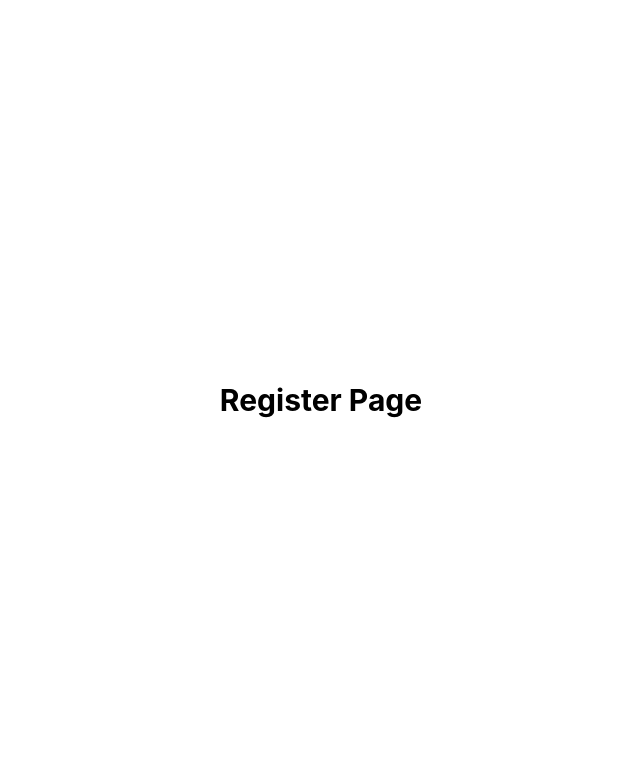
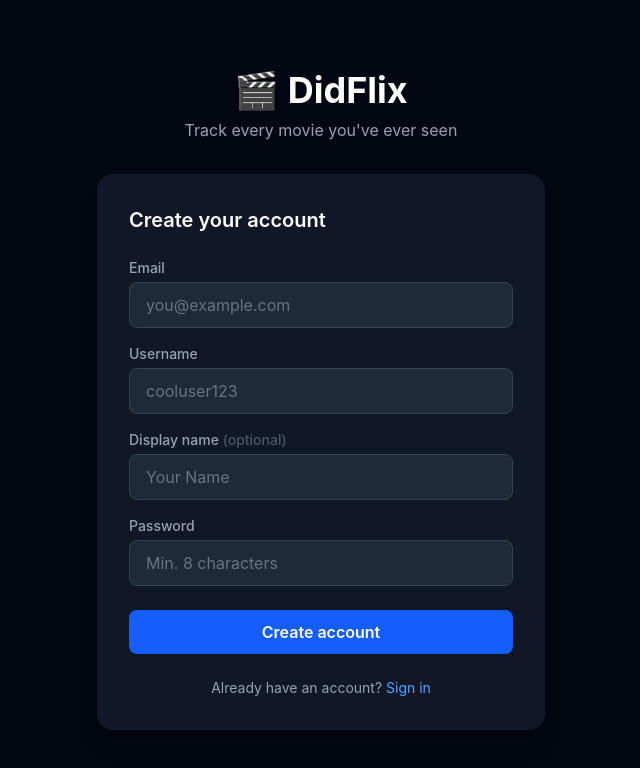
Before and after one commit to didyaroslavik/didflix, a React (Vite) app in the folder frontend/: page /register in a window 1280 px wide. Shown: the top 768 px of the page, without its empty margins (319-959 px from the left). Built offline with nearby package versions, Linux system fonts and the light colour scheme; no server answers.

Commit message:
feat: add login and register pages

```diff
--- a/frontend/src/pages/LoginPage.tsx
+++ b/frontend/src/pages/LoginPage.tsx
@@ -1,7 +1,95 @@
+import { useState } from 'react';
+import { Link, useNavigate } from 'react-router-dom';
+import { useAuth } from '../context/AuthContext';
+
 export default function LoginPage() {
+  const [email, setEmail] = useState('');
+  const [password, setPassword] = useState('');
+  const [error, setError] = useState('');
+  const [loading, setLoading] = useState(false);
+
+  const { login } = useAuth();
+  const navigate = useNavigate();
+
+  const handleSubmit = async (e: React.FormEvent) => {
+    e.preventDefault(); // prevents the browser from reloading the page
+    setError('');
+    setLoading(true);
+
+    try {
+      await login(email, password);
+      navigate('/dashboard');
+    } catch (err: any) { // eslint-disable-line @typescript-eslint/no-explicit-any
+      setError(err.response?.data?.error || 'Something went wrong');
+    } finally {
+      setLoading(false);
+    }
+  };
+
   return (
-    <div className="min-h-screen flex items-center justify-center">
-      <h1 className="text-3xl font-bold">Login Page</h1>
+    <div className="min-h-screen bg-gray-950 flex items-center justify-center px-4">
+      <div className="w-full max-w-md">
+
+        {/* Logo */}
+        <div className="text-center mb-8">
+          <h1 className="text-4xl font-bold text-white">🎬 DidFlix</h1>
+          <p className="text-gray-400 mt-2">Track every movie you've ever seen</p>
+        </div>
+
+        {/* Card */}
+        <div className="bg-gray-900 rounded-2xl p-8 shadow-xl">
+          <h2 className="text-xl font-semibold text-white mb-6">Welcome back</h2>
+
+          {error && (
+            <div className="bg-red-500/10 border border-red-500/50 text-red-400 rounded-lg px-4 py-3 mb-4 text-sm">
+              {error}
+            </div>
+          )}
+
+          <div className="space-y-4">
+            <div>
+              <label className="block text-sm font-medium text-gray-400 mb-1">
+                Email
+              </label>
+              <input
+                type="email"
+                value={email}
+                onChange={e => setEmail(e.target.value)}
+                placeholder="you@example.com"
+                className="w-full bg-gray-800 border border-gray-700 rounded-lg px-4 py-2.5 text-white placeholder-gray-500 focus:outline-none focus:border-blue-500 transition-colors"
+              />
+            </div>
+
+            <div>
+              <label className="block text-sm font-medium text-gray-400 mb-1">
+                Password
+              </label>
+              <input
+                type="password"
+                value={password}
+                onChange={e => setPassword(e.target.value)}
+                placeholder="••••••••"
+                className="w-full bg-gray-800 border border-gray-700 rounded-lg px-4 py-2.5 text-white placeholder-gray-500 focus:outline-none focus:border-blue-500 transition-colors"
+              />
+            </div>
+
+            <button
+              onClick={handleSubmit}
+              disabled={loading}
+              className="w-full bg-blue-600 hover:bg-blue-700 disabled:opacity-50 disabled:cursor-not-allowed text-white font-semibold rounded-lg px-4 py-2.5 transition-colors mt-2"
+            >
+              {loading ? 'Signing in...' : 'Sign in'}
+            </button>
+          </div>
+
+          <p className="text-center text-gray-400 text-sm mt-6">
+            Don't have an account?{' '}
+            <Link to="/register" className="text-blue-400 hover:text-blue-300">
+              Create one
+            </Link>
+          </p>
+        </div>
+      </div>
     </div>
   );
 }
--- a/frontend/src/pages/RegisterPage.tsx
+++ b/frontend/src/pages/RegisterPage.tsx
@@ -1,7 +1,129 @@
+import { useState } from 'react';
+import { Link, useNavigate } from 'react-router-dom';
+import { authApi } from '../api/auth';
+import { useAuth } from '../context/AuthContext';
+
 export default function RegisterPage() {
+  const [email, setEmail] = useState('');
+  const [username, setUsername] = useState('');
+  const [displayName, setDisplayName] = useState('');
+  const [password, setPassword] = useState('');
+  const [error, setError] = useState('');
+  const [loading, setLoading] = useState(false);
+
+  const { setUser } = useAuth();
+  const navigate = useNavigate();
+
+  const handleSubmit = async (e: React.FormEvent) => {
+    e.preventDefault();
+    setError('');
+
+    if (password.length < 8) {
+      setError('Password must be at least 8 characters');
+      return;
+    }
+
+    setLoading(true);
+
+    try {
+      const data = await authApi.register({ email, username, password, displayName });
+      setUser(data.user);
+      navigate('/dashboard');
+    } catch (err: any) { // eslint-disable-line @typescript-eslint/no-explicit-any
+      setError(err.response?.data?.error || 'Something went wrong');
+    } finally {
+      setLoading(false);
+    }
+  };
+
   return (
-    <div className="min-h-screen flex items-center justify-center">
-      <h1 className="text-3xl font-bold">Register Page</h1>
+    <div className="min-h-screen bg-gray-950 flex items-center justify-center px-4">
+      <div className="w-full max-w-md">
+
+        <div className="text-center mb-8">
+          <h1 className="text-4xl font-bold text-white">🎬 DidFlix</h1>
+          <p className="text-gray-400 mt-2">Track every movie you've ever seen</p>
+        </div>
+
+        <div className="bg-gray-900 rounded-2xl p-8 shadow-xl">
+          <h2 className="text-xl font-semibold text-white mb-6">Create your account</h2>
+
+          {error && (
+            <div className="bg-red-500/10 border border-red-500/50 text-red-400 rounded-lg px-4 py-3 mb-4 text-sm">
+              {error}
+            </div>
+          )}
+
+          <div className="space-y-4">
+            <div>
+              <label className="block text-sm font-medium text-gray-400 mb-1">
+                Email
+              </label>
+              <input
+                type="email"
+                value={email}
+                onChange={e => setEmail(e.target.value)}
+                placeholder="you@example.com"
+                className="w-full bg-gray-800 border border-gray-700 rounded-lg px-4 py-2.5 text-white placeholder-gray-500 focus:outline-none focus:border-blue-500 transition-colors"
+              />
+            </div>
+
+            <div>
+              <label className="block text-sm font-medium text-gray-400 mb-1">
+                Username
+              </label>
+              <input
+                type="text"
+                value={username}
+                onChange={e => setUsername(e.target.value)}
+                placeholder="cooluser123"
+                className="w-full bg-gray-800 border border-gray-700 rounded-lg px-4 py-2.5 text-white placeholder-gray-500 focus:outline-none focus:border-blue-500 transition-colors"
+              />
+            </div>
+
+            <div>
+              <label className="block text-sm font-medium text-gray-400 mb-1">
+                Display name <span className="text-gray-600">(optional)</span>
+              </label>
+              <input
+                type="text"
+                value={displayName}
+                onChange={e => setDisplayName(e.target.value)}
+                placeholder="Your Name"
+                className="w-full bg-gray-800 border border-gray-700 rounded-lg px-4 py-2.5 text-white placeholder-gray-500 focus:outline-none focus:border-blue-500 transition-colors"
+              />
+            </div>
+
+            <div>
+              <label className="block text-sm font-medium text-gray-400 mb-1">
+                Password
+              </label>
+              <input
+                type="password"
+                value={password}
+                onChange={e => setPassword(e.target.value)}
+                placeholder="Min. 8 characters"
+                className="w-full bg-gray-800 border border-gray-700 rounded-lg px-4 py-2.5 text-white placeholder-gray-500 focus:outline-none focus:border-blue-500 transition-colors"
+              />
+            </div>
+
+            <button
+              onClick={handleSubmit}
+              disabled={loading}
+              className="w-full bg-blue-600 hover:bg-blue-700 disabled:opacity-50 disabled:cursor-not-allowed text-white font-semibold rounded-lg px-4 py-2.5 transition-colors mt-2"
+            >
+              {loading ? 'Creating account...' : 'Create account'}
+            </button>
+          </div>
+
+          <p className="text-center text-gray-400 text-sm mt-6">
+            Already have an account?{' '}
+            <Link to="/login" className="text-blue-400 hover:text-blue-300">
+              Sign in
+            </Link>
+          </p>
+        </div>
+      </div>
     </div>
   );
 }
```
